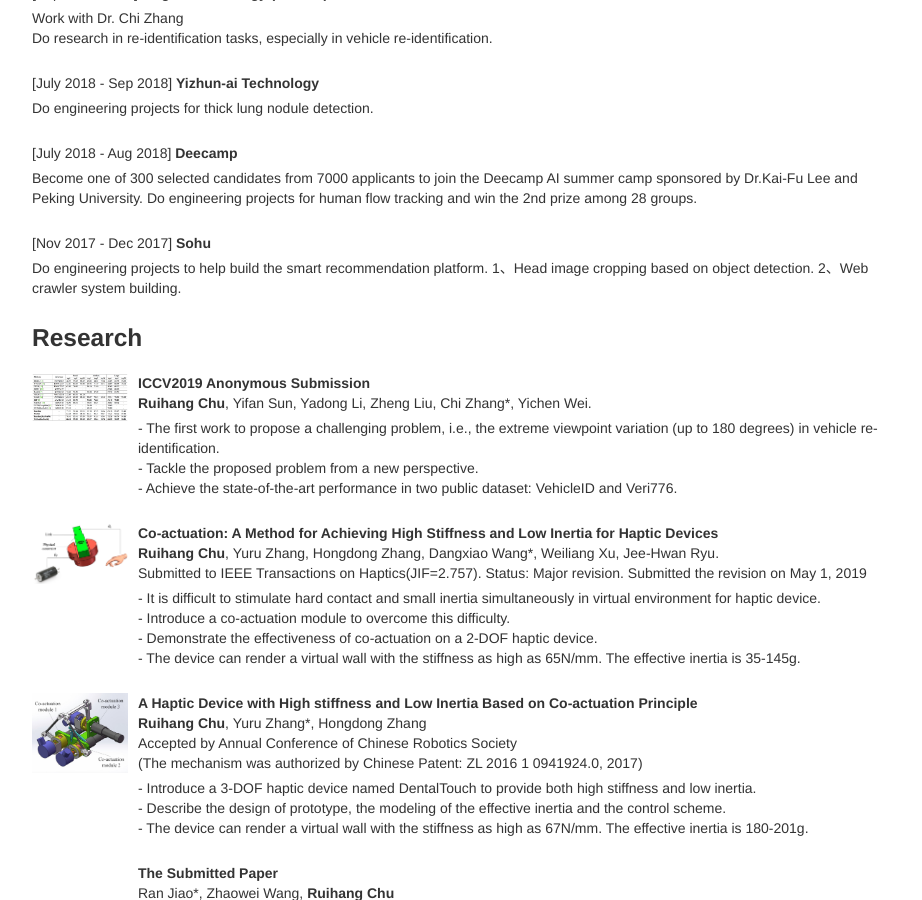
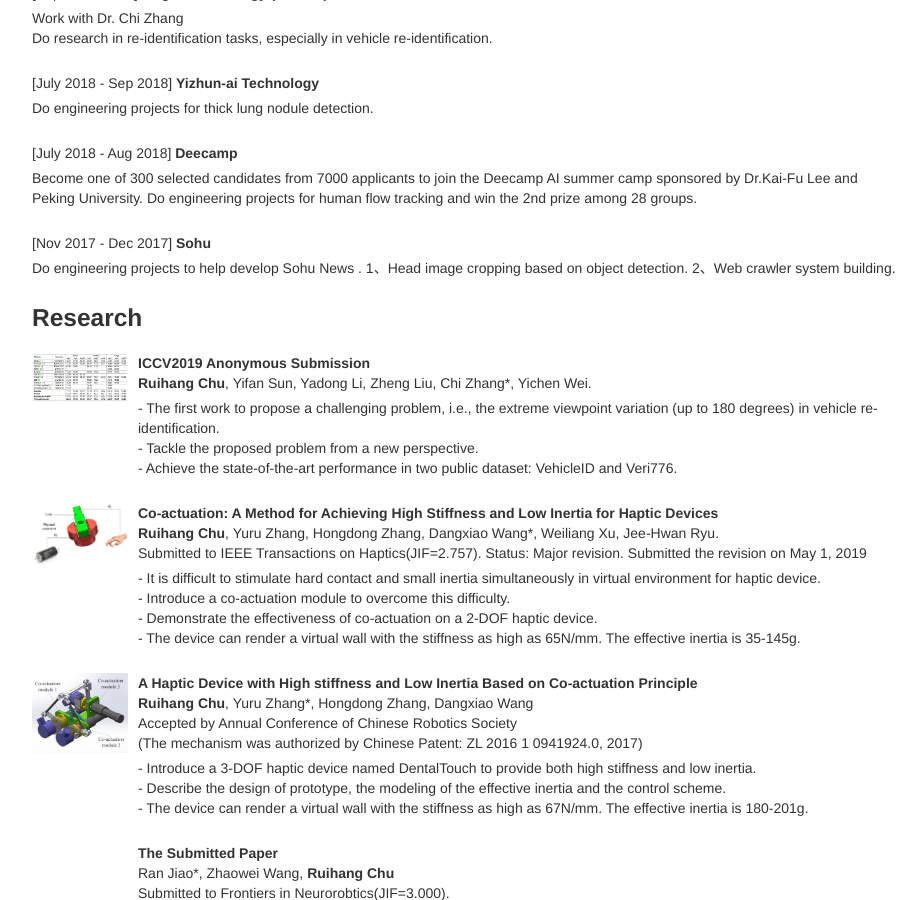
Before and after one commit to RyanRuihanG/homepage, a Jekyll site: the page index.html, which Jekyll copies as it is, in a window 1280 px wide and 900 px high, scrolled down 612 px. Shown: the whole window, without its empty margins (298-1220 px from the left). Built offline with Jekyll 4.4.1, drawn with Linux system fonts in a browser that asks for light colours; some of the changed text lies outside the part shown.

Commit message:
Update index.html

```diff
--- a/index.html
+++ b/index.html
@@ -204,7 +204,7 @@
                         </strong>
                     </p>
                     <p class="abstract-text">
-                    Do engineering projects to help build the smart recommendation platform. 1、Head image cropping based on object detection. 2、Web crawler system building.
+                    Do engineering projects to help develop Sohu News . 1、Head image cropping based on object detection. 2、Web crawler system building.
                     </p>
                 </div>
             </div>
@@ -274,7 +274,7 @@
                            href="https://github.com/yukang2017/NAS-quantization">[code]</a>
  -->
                      </strong><br>
-                            <b>Ruihang Chu</b>, Yuru Zhang*, Hongdong Zhang <br />
+                            <b>Ruihang Chu</b>, Yuru Zhang*, Hongdong Zhang, Dangxiao Wang <br />
                             Accepted by Annual Conference of Chinese Robotics Society<br />
                             (The mechanism was authorized by Chinese Patent: ZL 2016 1 0941924.0, 2017)
                     </p>
```
Also changed, not shown: other parts of index.html (+1 -1 lines).
